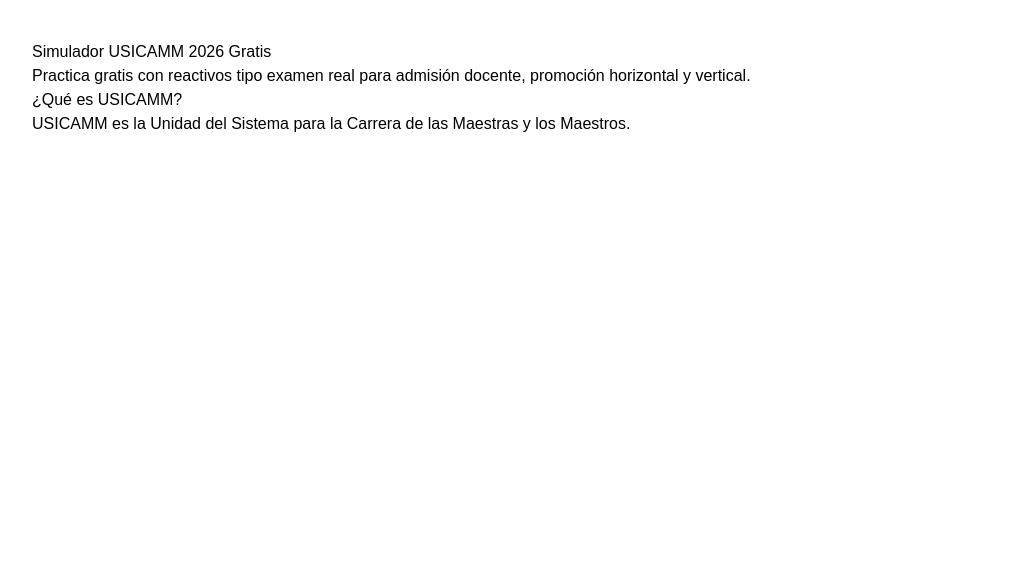
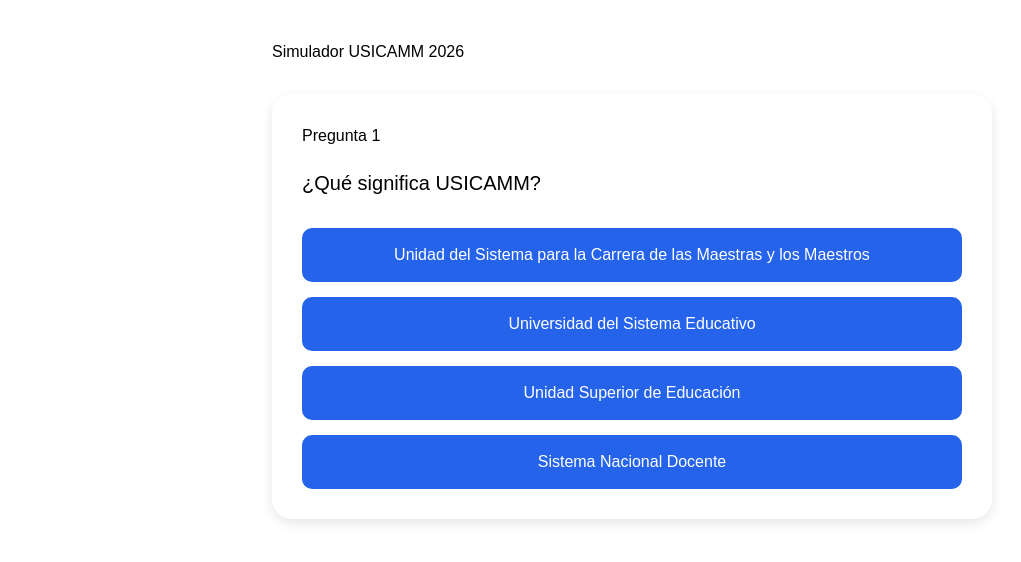
Before and after one commit to aidabereniceh-a11y/usicamm-platform, a React (Vite) app: page /simulador-usicamm-2026 in a window 1280 px wide. Shown: the top 562 px of the page, without its empty margins (8-1029 px from the left). Built offline with nearby package versions, Linux system fonts and the light colour scheme.

Commit message:
Add quiz functionality to SimuladorUsicamm2026

```diff
--- a/src/pages/SimuladorUsicamm2026.jsx
+++ b/src/pages/SimuladorUsicamm2026.jsx
@@ -1,18 +1,181 @@
+import { useState } from "react";
+
+const preguntas = [
+  {
+    pregunta:
+      "¿Qué significa USICAMM?",
+    opciones: [
+      "Unidad del Sistema para la Carrera de las Maestras y los Maestros",
+      "Universidad del Sistema Educativo",
+      "Unidad Superior de Educación",
+      "Sistema Nacional Docente",
+    ],
+    correcta:
+      "Unidad del Sistema para la Carrera de las Maestras y los Maestros",
+  },
+
+  {
+    pregunta:
+      "¿Qué modelo educativo impulsa actualmente México?",
+    opciones: [
+      "Nueva Escuela Mexicana",
+      "Escuela Tradicional",
+      "Modelo Europeo",
+      "Sistema Internacional",
+    ],
+    correcta:
+      "Nueva Escuela Mexicana",
+  },
+
+  {
+    pregunta:
+      "¿Cuál es un elemento clave de la Nueva Escuela Mexicana?",
+    opciones: [
+      "Inclusión",
+      "Memorización",
+      "Exámenes diarios",
+      "Competencia extrema",
+    ],
+    correcta:
+      "Inclusión",
+  },
+];
+
 export default function SimuladorUsicamm2026() {
+
+  const [indice, setIndice] = useState(0);
+  const [puntaje, setPuntaje] = useState(0);
+  const [respuesta, setRespuesta] = useState("");
+  const [finalizado, setFinalizado] = useState(false);
+
+  const preguntaActual = preguntas[indice];
+
+  function seleccionarRespuesta(opcion) {
+
+    setRespuesta(opcion);
+
+    if (opcion === preguntaActual.correcta) {
+      setPuntaje(puntaje + 1);
+    }
+  }
+
+  function siguientePregunta() {
+
+    if (indice + 1 < preguntas.length) {
+      setIndice(indice + 1);
+      setRespuesta("");
+    } else {
+      setFinalizado(true);
+    }
+  }
+
+  if (finalizado) {
+    return (
+      <div
+        style={{
+          padding: "40px",
+          fontFamily: "Arial",
+          textAlign: "center",
+        }}
+      >
+        <h1>Simulador Finalizado 🎉</h1>
+
+        <h2>
+          Tu puntaje: {puntaje} / {preguntas.length}
+        </h2>
+      </div>
+    );
+  }
+
   return (
-    <div style={{ padding: "40px", fontFamily: "Arial" }}>
-      <h1>Simulador USICAMM 2026 Gratis</h1>
+    <div
+      style={{
+        padding: "40px",
+        fontFamily: "Arial",
+        maxWidth: "800px",
+        margin: "0 auto",
+      }}
+    >
+      <h1>Simulador USICAMM 2026</h1>
 
-      <p>
-        Practica gratis con reactivos tipo examen real para admisión docente,
-        promoción horizontal y vertical.
-      </p>
+      <div
+        style={{
+          backgroundColor: "white",
+          padding: "30px",
+          borderRadius: "20px",
+          boxShadow: "0 4px 12px rgba(0,0,0,0.1)",
+          marginTop: "30px",
+        }}
+      >
+        <h2>
+          Pregunta {indice + 1}
+        </h2>
 
-      <h2>¿Qué es USICAMM?</h2>
+        <p
+          style={{
+            fontSize: "20px",
+            marginTop: "20px",
+          }}
+        >
+          {preguntaActual.pregunta}
+        </p>
 
-      <p>
-        USICAMM es la Unidad del Sistema para la Carrera de las Maestras y los Maestros.
-      </p>
+        <div
+          style={{
+            display: "grid",
+            gap: "15px",
+            marginTop: "30px",
+          }}
+        >
+          {preguntaActual.opciones.map((opcion) => (
+
+            <button
+              key={opcion}
+              onClick={() => seleccionarRespuesta(opcion)}
+              disabled={respuesta !== ""}
+              style={{
+                padding: "15px",
+                borderRadius: "10px",
+                border: "none",
+                cursor: "pointer",
+                backgroundColor:
+                  respuesta === opcion
+                    ? opcion === preguntaActual.correcta
+                      ? "#22c55e"
+                      : "#ef4444"
+                    : "#2563eb",
+                color: "white",
+                fontSize: "16px",
+              }}
+            >
+              {opcion}
+            </button>
+
+          ))}
+        </div>
+
+        {respuesta && (
+
+          <div style={{ marginTop: "30px" }}>
+
+            <button
+              onClick={siguientePregunta}
+              style={{
+                backgroundColor: "#111827",
+                color: "white",
+                padding: "15px 30px",
+                border: "none",
+                borderRadius: "10px",
+                cursor: "pointer",
+              }}
+            >
+              Siguiente Pregunta
+            </button>
+
+          </div>
+
+        )}
+      </div>
     </div>
   );
 }
```
